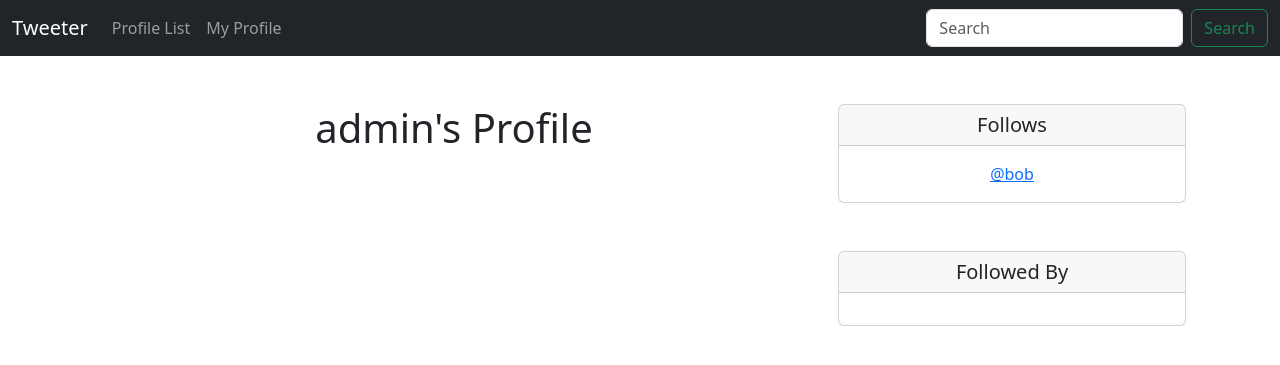
After one commit to amiiirm8/twitter1.02, a Django app: page /profile/1 in a window 1280 px wide. The commit adds this page. Shown: the top 365 px of the page. Run offline with Django 4.2, Linux system fonts and the light colour scheme; a user stored in the database is signed in; data comes from the database, SQL or seed files in the repository; both versions use the stored data as it was after the commit.

Commit message:
creating my  profile page

```diff
--- a/twitter/tweeter/templates/navbar.html
+++ b/twitter/tweeter/templates/navbar.html
@@ -6,10 +6,18 @@
       </button>
       <div class="collapse navbar-collapse" id="navbarSupportedContent">
         <ul class="navbar-nav me-auto mb-2 mb-lg-0">
-          <li class="nav-item">
-            <a class="nav-link"
-            href="{% url 'profile_list' %}">Profile List </a>
-          </li>
+
+            <li class="nav-item">
+                <a class="nav-link"
+                href="{% url 'profile_list' %}">Profile List </a>
+            </li>
+            {% if user.is_authenticated %}
+            <li class="nav-item">
+                <a class="nav-link"
+                href="{% url 'profile' request.user.id %}">My Profile</a>
+            </li>
+             {% endif %}
+
         </ul>
         <form class="d-flex" role="search">
           <input class="form-control me-2" type="search" placeholder="Search" aria-label="Search">
--- /dev/null
+++ b/twitter/tweeter/templates/profile.html
@@ -0,0 +1,54 @@
+{% extends 'base.html' %}
+
+{% block content %}
+
+{% if profile %}
+    <div class="container text-center">
+        <div class="row">
+            <div class="col-8">
+                <h1>{{ profile.user.username}}'s Profile </h1>
+            </div>
+
+            <div class="col-4">
+                <div class="card">
+                    <h5 class="card-header">Follows</h5>
+                    <div class="card-body">
+
+                      <p class="card-text">
+                        {% for following in profile.follows.all %}
+                    <a href="{% url 'profile' following.user.id %}">
+                        @{{ following }}</a><br/>
+
+                {% endfor %}
+
+                      </p>
+
+                    </div>
+                  </div>
+
+                <br/><br/>
+                <div class="card">
+                    <h5 class="card-header">Followed By</h5>
+                    <div class="card-body">
+
+                      <p class="card-text">
+                        {% for following in profile.followed_by.all  %}
+                    <a href="{% url 'profile' following.user.id %}">
+                        @{{ following }}</a><br/>
+                    {% endfor %}
+
+                      </p>
+
+                    </div>
+                  </div>
+
+
+
+            </div>
+        </div>
+    </div>
+
+
+{% endif %}
+
+{% endblock %}
--- a/twitter/tweeter/urls.py
+++ b/twitter/tweeter/urls.py
@@ -5,4 +5,5 @@ from . import views
 urlpatterns = [
     path('', views.home, name="home"),
     path('profile_list/', views.profile_list, name='profile_list'),
+    path('profile/<int:pk>', views.profile, name='profile'),
 ]
--- a/twitter/tweeter/views.py
+++ b/twitter/tweeter/views.py
@@ -14,3 +14,12 @@ def profile_list(request):
     else:
         messages.success(request, ("You must be logged in to view this page... "))
         return redirect('home')
+
+
+def profile(request, pk):
+    if request.user.is_authenticated:
+        profile = Profile.objects.get(user_id=pk)
+        return render(request, "profile.html", {"profile":profile})
+    else:
+        messages.success(request, ("You must be logged in to view this page... "))
+        return redirect('home')
--- a/twitter/twitter/urls.py
+++ b/twitter/twitter/urls.py
@@ -5,4 +5,5 @@ from django.urls import path, include
 urlpatterns = [
     path('admin/', admin.site.urls),
     path('', include('tweeter.urls')),
+
 ]
```
Also changed, not shown: twitter/tweeter/templates/profile_list.html (+5 -2 lines), twitter/db.sqlite3.
